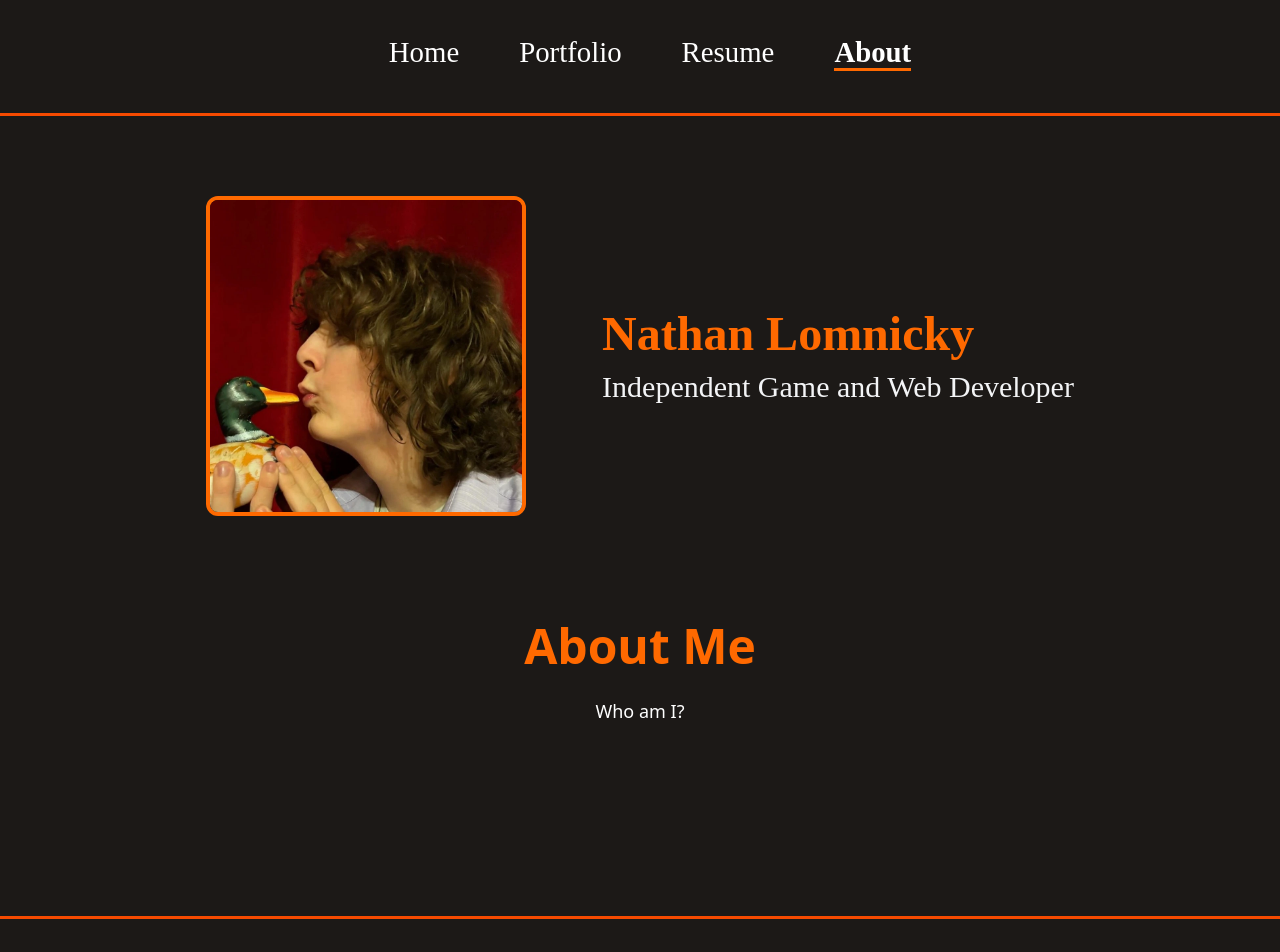
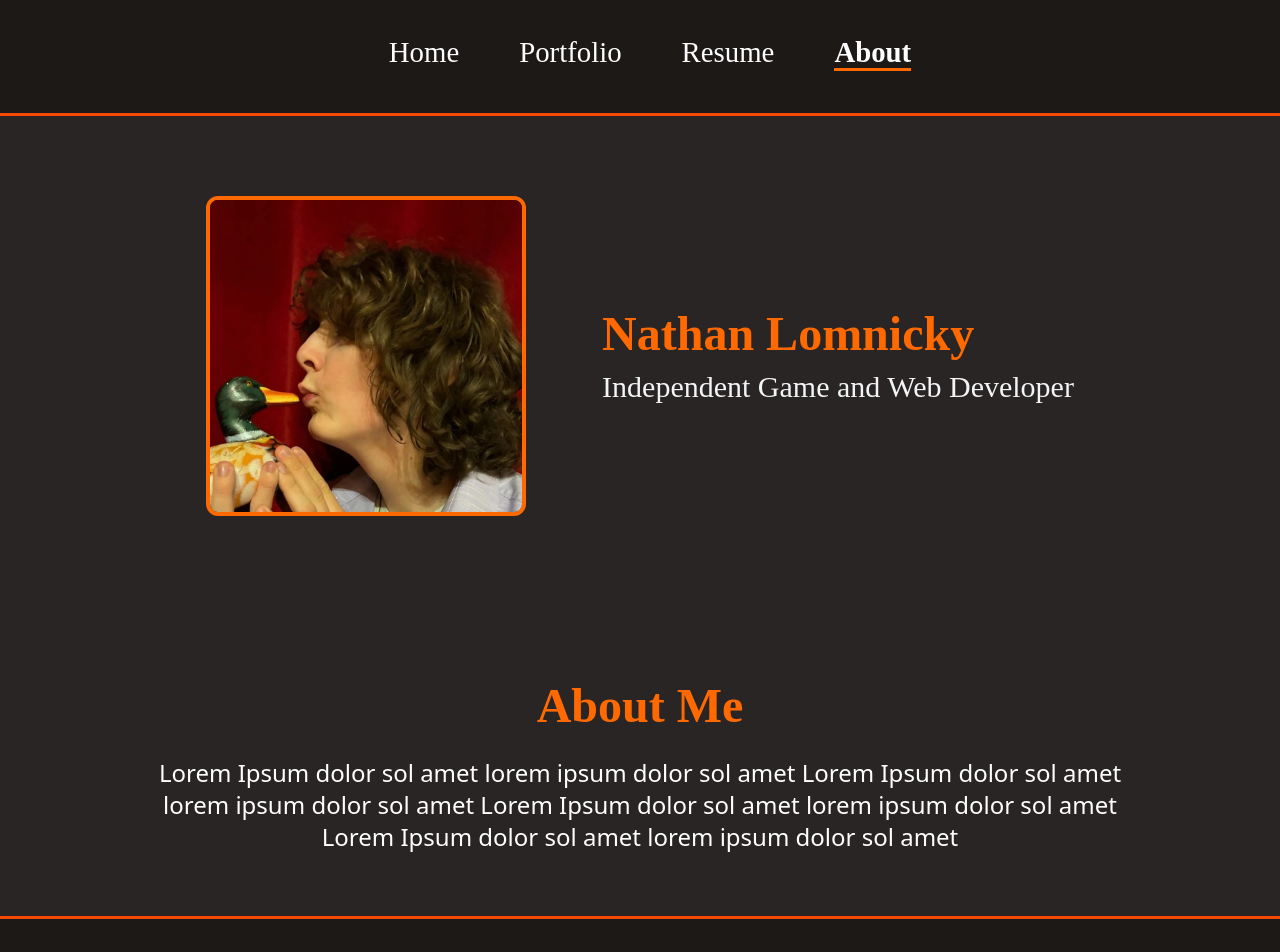
Before and after one commit to PhilosofoxDev/PortfolioSite, a React (Vite) app: page /about in a window 1280 px wide. Shown: the top 952 px of the page. Built offline with nearby package versions, Linux system fonts and the light colour scheme; grey boxes are pictures that could not be loaded; a web font is replaced by a local one.

Commit message:
started about page text

```diff
--- a/src/NavBar.jsx
+++ b/src/NavBar.jsx
@@ -17,7 +17,7 @@ export default function NavBar() {
   return (
     <div className="NavigationBar bg-transparent flex items-start font-EmblemaOne">
       <nav className="flex p-4 navbar">
-        <div className="flex flex-col max-md:w-screen">
+        <div className="dropdownContainer flex flex-col max-md:w-screen">
           <button
             className="navButton menu-btn md:hidden self-start"
             onClick={toggleMenu}
--- a/src/cssFiles/Navbar.css
+++ b/src/cssFiles/Navbar.css
@@ -61,7 +61,6 @@ li:hover {
   color: white;
   text-decoration: none;
   transition: color 0.2s ease-in-out;
-   transition: transform 0.2s ease-in-out;
 }
 
 .dropdown li a:hover {
@@ -69,3 +68,7 @@ li:hover {
   text-decoration: none;
   transform: scale(1.5) ease-in-out;
 }
+
+.dropdownContainer {
+  transition: transform 0.3s ease-in-out;
+}
--- a/src/pages/AboutPage.jsx
+++ b/src/pages/AboutPage.jsx
@@ -1,7 +1,7 @@
 import duckPFP from "../assets/images/KissingDuckPFPSquare.webp";
 export default function AboutPage() {
   return (
-    <div className="overscroll-x-none flex items-center pt-20 flex-col min-h-screen min-w-screen bg-stone-900">
+    <div className="overscroll-x-none flex items-center pt-20 flex-col min-h-screen min-w-screen bg-stone-800">
       <div className="Intro flex mb-6 justify-center gap-x-15 items-center min-w-screen">
         <img
           src={duckPFP}
@@ -17,9 +17,18 @@ export default function AboutPage() {
           </p>
         </div>
       </div>
-      <div className="Body mt-20">
-        <h1 className="text-5xl font-bold mb-6 text-orange-500">About Me</h1>
-        <p className="text-lg text-white max-w-xl text-center">Who am I?</p>
+      <div className="Body mt-35 text-center">
+        <h1 className="text-5xl font-bold mb-6 text-orange-500 font-EmblemaOne">
+          About Me
+        </h1>
+        {/* clearer font for bulk text sections? */}
+        {/* figure out how to change line spacing in a text element */}
+        <p className="text-2xl text-white min-w-md max-w-5xl text-center">
+          Lorem Ipsum dolor sol amet lorem ipsum dolor sol amet Lorem Ipsum
+          dolor sol amet lorem ipsum dolor sol amet Lorem Ipsum dolor sol amet
+          lorem ipsum dolor sol amet Lorem Ipsum dolor sol amet lorem ipsum
+          dolor sol amet
+        </p>
       </div>
     </div>
   );
```
